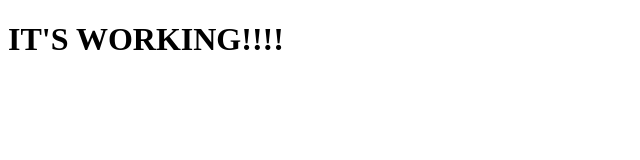
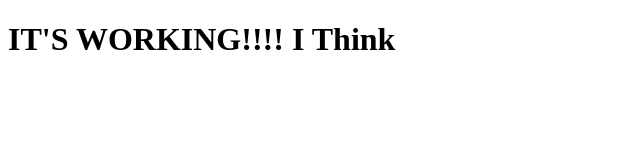
Before and after one commit to dan850/First-HTML-Site, a plain HTML site: page index.html in a window 1280 px wide. Shown: the whole page, without its empty margins (0-640 px from the left). Drawn offline with Linux system fonts and the light colour scheme.

Commit message:
Update index.html

```diff
--- a/index.html
+++ b/index.html
@@ -6,6 +6,6 @@
 </head>
 
 <body>
-	<h1>IT'S WORKING!!!!</h1>
+	<h1>IT'S WORKING!!!! I Think</h1>
 </body>
 </html>
```
